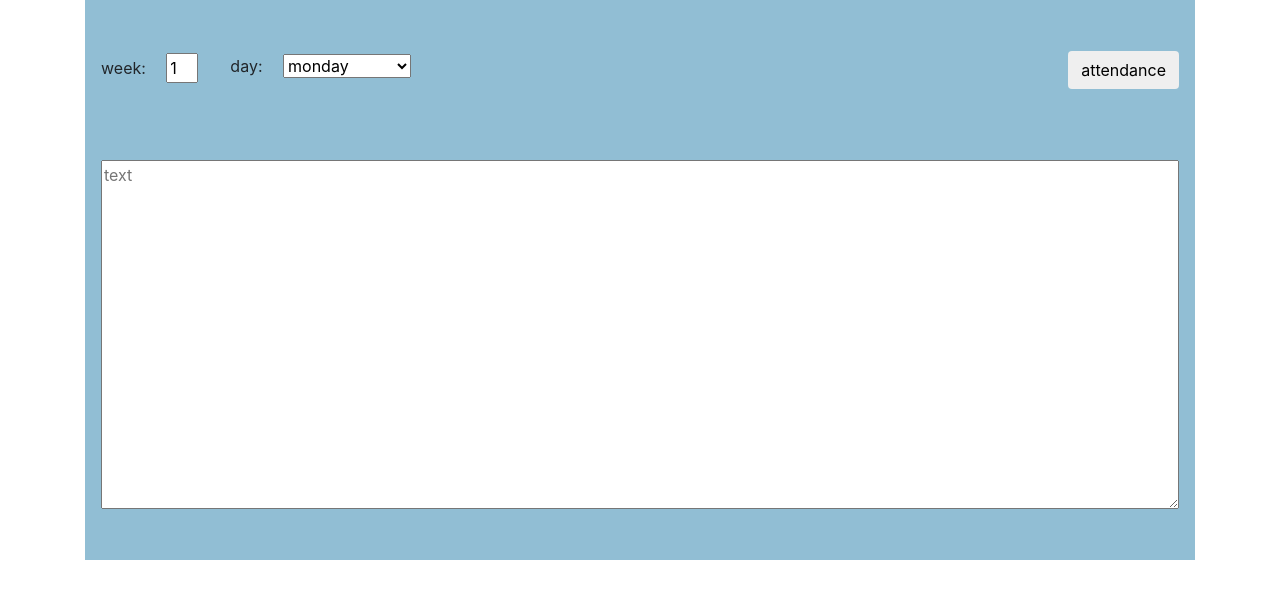
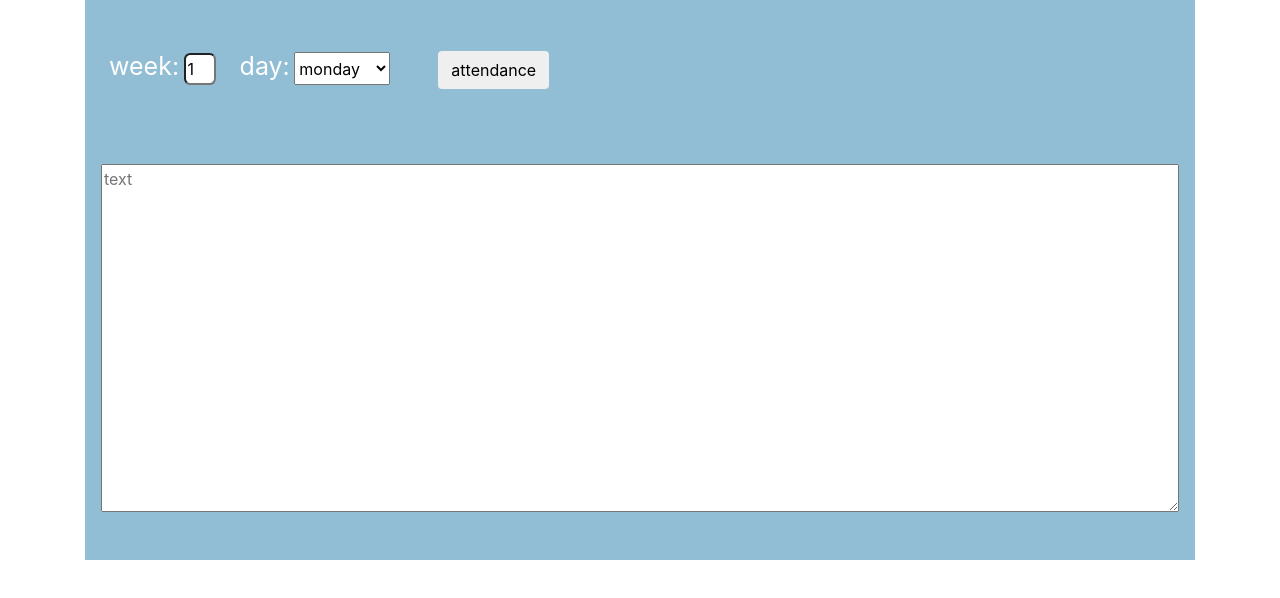
Before and after one commit to aelenia/codefish, a website: page docs/calendar.html in a window 1280 px wide. Drawn offline with Linux system fonts and the light colour scheme.

Commit message:
Group power

```diff
--- a/docs/calendar.html
+++ b/docs/calendar.html
@@ -11,14 +11,14 @@
 
 <body>
 
-  <main>
+      <main>
     <div class="container">
         <div class="calbox">
-            <div>
+            <div class="ml-2 mr-3" >
                 <label for="week">week:</label>
                 <input class="week" type="number" max="13" min="1" value="1">
             </div>
-            <div>
+            <div class="ml-2 mr-5" >
                 <label for="weekday">day:</label>
                 <select class="weekday">
                     <option value="mo" selected>monday</option>
@@ -29,7 +29,7 @@
                 </select>
             </div>
             <button class="btn">attendance</button>
-            <textarea class="notes" placeholder="text" type="text"></textarea>
+            <textarea class="notes mt-2" placeholder="text" type="text"></textarea>
         </div>
     </div>
 </main>
--- a/src/scss/calendar.scss
+++ b/src/scss/calendar.scss
@@ -12,18 +12,24 @@
   height: 100%;
   padding: 1em;
   background: #91BED4;
+  color: white;
 }
 
 .week {
   display: inline;
   width: 2em;
-  margin: 0 2em 0 1em;
+  height: 2em;
+  margin: 0;
+  border-radius: 20%;
 }
 
 .weekday {
   display: inline;
-  width: 8em;
-  margin: 0 2em 0 1em;
+  height: 2.1em;
+  width: 6em;
+  margin: 0;
+
+  //border-radius: 20%;
 }
 
 .notes {
@@ -33,5 +39,9 @@
 }
 
 .btn {
-  margin-left: auto;
+  //margin-left: auto;
 }
+
+label {
+  font-size: 25px;
+}
```
Also changed, not shown: src/partials/calendar.html (+4 -4 lines), docs/css/calendar.css.
